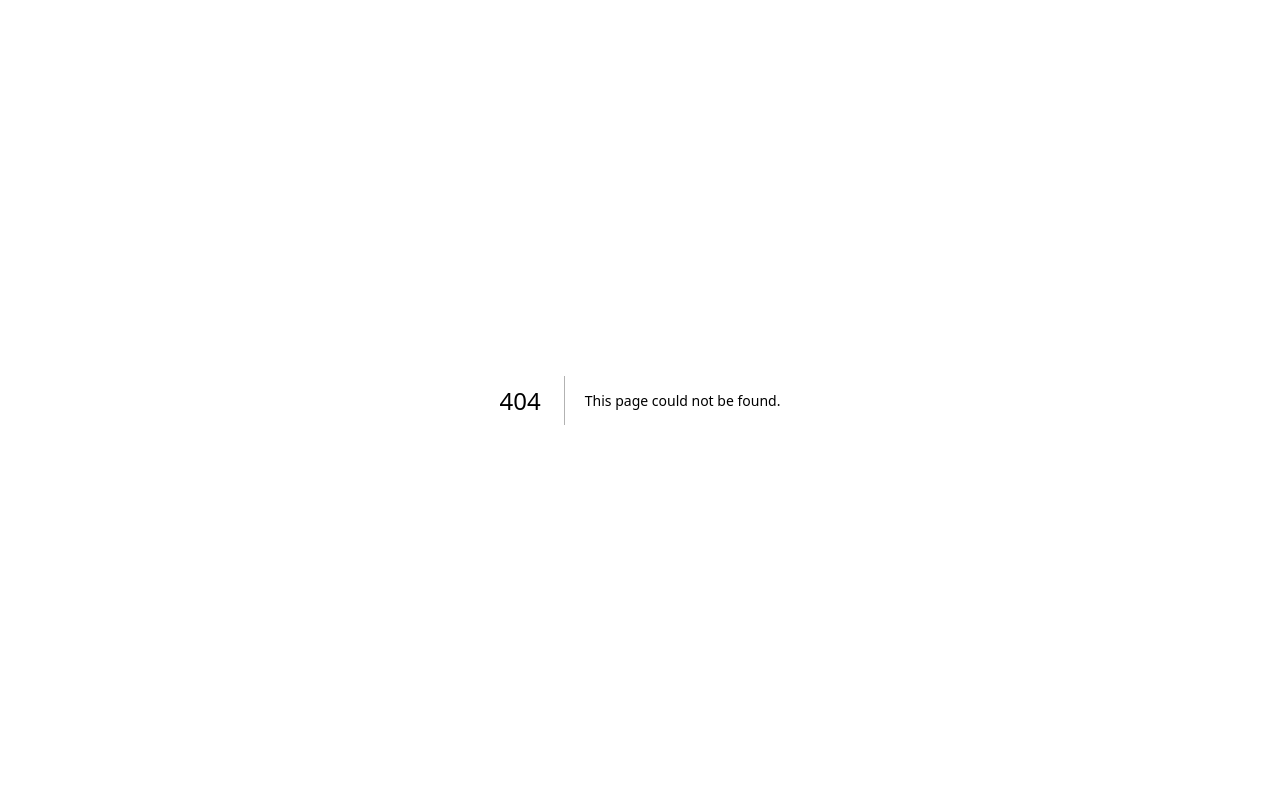
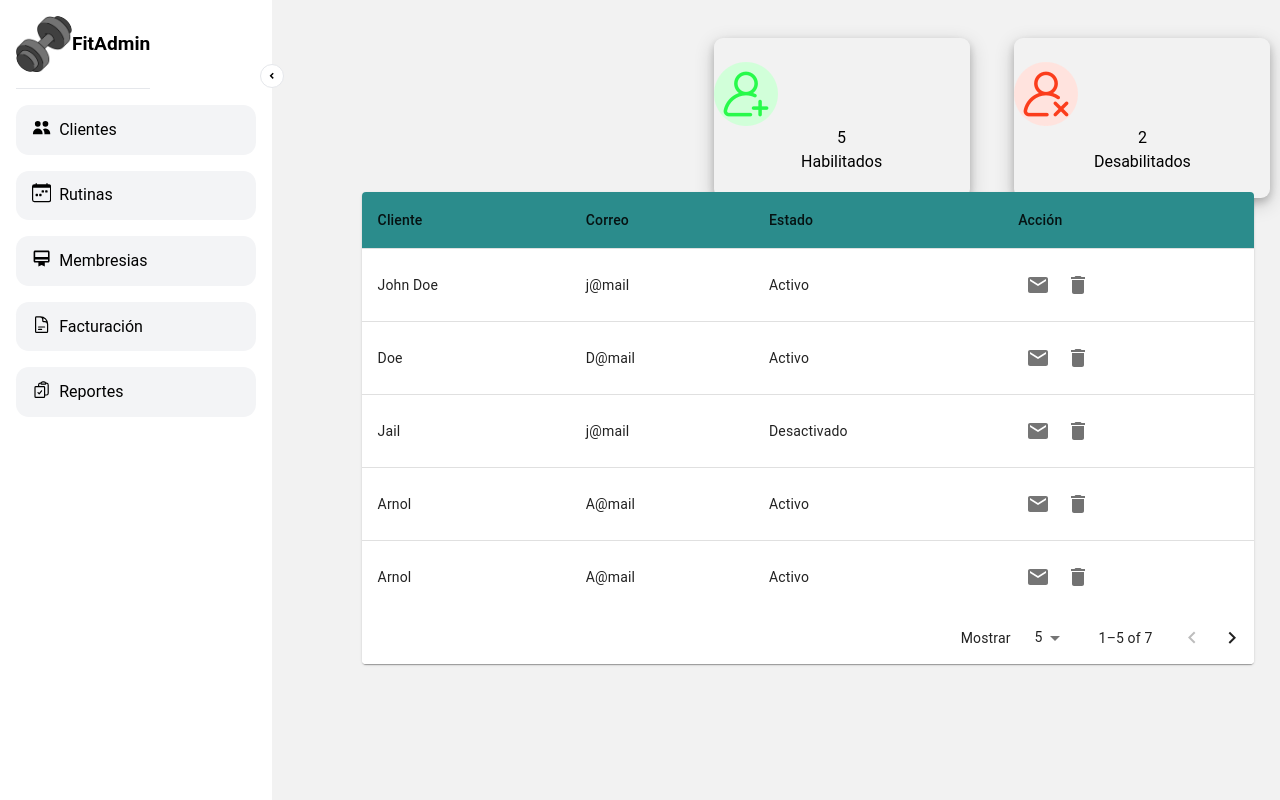
Before and after one commit to M3lanyM/Project_FitAdmin, a Next.js app: page /indexClient in a window 1280 px wide. Before the commit this address had no page. Built offline with nearby package versions, Linux system fonts and the light colour scheme.

Commit message:
TableClient

```diff
--- a/src/components/Sidebar.tsx
+++ b/src/components/Sidebar.tsx
@@ -13,7 +13,7 @@ const sidebarItems = [
 
     {
         name: "Clientes",
-        href: "/client",
+        href: "/indexClient",
         icon: HiUsers,
     },
     {
--- a/src/components/TableClient.tsx
+++ b/src/components/TableClient.tsx
@@ -9,8 +9,10 @@ import TableRow from '@mui/material/TableRow';
 import TablePagination from '@mui/material/TablePagination';
 import IconButton from '@mui/material/IconButton';
 import DeleteIcon from '@mui/icons-material/Delete';
+import EmailIcon from '@mui/icons-material/Email';
 
-interface TableData {
+
+export interface TableData {
   id: number;
   name: string;
   mail: string;
@@ -21,16 +23,17 @@ interface Props {
   data?: TableData[];
 }
 
-const initialData: TableData[] = [
+export const initialData: TableData[] = [
   { id: 1, name: 'John Doe', mail: 'j@mail', state: 'Activo' },
   { id: 2, name: 'Doe', mail: 'D@mail', state: 'Activo' },
   { id: 3, name: 'Jail', mail: 'j@mail', state: 'Desactivado' },
+  { id: 4, name: 'Arnol', mail: 'A@mail', state: 'Activo' },
   { id: 4, name: 'Arnol', mail: 'A@mail', state: 'Activo' },
   { id: 3, name: 'Jail', mail: 'j@mail', state: 'Desactivado' },
   { id: 4, name: 'Arnol', mail: 'A@mail', state: 'Activo' },
 ];
 
-const TableWithPagination: React.FC<Props> = ({ data }) => {
+const TableClient: React.FC<Props> = ({ data }) => {
   const [page, setPage] = useState(0);
   const [rowsPerPage, setRowsPerPage] = useState(5);
 
@@ -59,18 +62,23 @@ const TableWithPagination: React.FC<Props> = ({ data }) => {
         <TableBody>
           {tableData.slice(page * rowsPerPage, page * rowsPerPage + rowsPerPage).map((row) => (
             <TableRow key={row.id} className="tableClient-row">
-              <TableCell>{row.name}</TableCell>
-              <TableCell>{row.mail}</TableCell>
-              <TableCell>{row.state}</TableCell>
-              <TableCell>
+              <TableCell className="tableClient-cell">{row.name}</TableCell>
+              <TableCell className="tableClient-cell">{row.mail}</TableCell>
+              <TableCell className="tableClient-cell">{row.state}</TableCell>
+              <TableCell className="tableClient-cell">
+                <IconButton>
+                  <EmailIcon className="email-icon" />
+                </IconButton>
                 <IconButton>
                   <DeleteIcon className="delete-icon" />
                 </IconButton>
+
               </TableCell>
             </TableRow>
           ))}
         </TableBody>
       </Table>
+      <div className="pagination-container">
         <TablePagination
           rowsPerPageOptions={[5, 10, 25]}
           component="div"
@@ -87,8 +95,9 @@ const TableWithPagination: React.FC<Props> = ({ data }) => {
             className: 'pagination-button'
           }}
         />
+      </div>
     </TableContainer>
   );
 };
 
-export default TableWithPagination;
+export default TableClient;
--- a/src/pages/client.tsx
+++ /dev/null
@@ -1,11 +0,0 @@
-import React from 'react';
-import BaseLayout from "@/components/BaseLayout";
-import TableWithPagination from '@/components/TableClient';
-
-export default function ClientPage() {
-    return (
-      <BaseLayout>
-        <TableWithPagination />
-      </BaseLayout>
-    );
-  }
--- /dev/null
+++ b/src/pages/indexClient.tsx
@@ -0,0 +1,39 @@
+import React from 'react';
+import BaseLayout from "@/components/BaseLayout";
+import TableClient, { initialData, TableData } from '@/components/TableClient';
+
+export default function ClientPage() {
+  const activeClientsCount = calculateActiveClientsCount();
+  const deactiveClientsCount = calculateDeactivateClientsCount();
+
+
+  return (
+    <BaseLayout>
+    <div className='h'>
+
+        <div className="Habilitados">
+          <img className="service-img2" src="/img/enabled.png" />
+          <p>{`${activeClientsCount}`}</p>
+          <h1>Habilitados</h1>
+        </div>
+
+        <div className="Desabilitados">
+          <img className="service-img2" src="/img/disabled.png" />
+          <p>{`${deactiveClientsCount}`}</p>
+          <h1>Desabilitados</h1>
+        </div>
+</div>
+      <TableClient data={initialData} />
+    </BaseLayout>
+  );
+}
+
+function calculateActiveClientsCount() {
+  const activeClients = initialData.filter(client => client.state === 'Activo');
+  return activeClients.length;
+}
+
+function calculateDeactivateClientsCount() {
+  const deactivateClients = initialData.filter(client => client.state === 'Desactivado');
+  return deactivateClients.length;
+}
--- a/src/styles/globals.css
+++ b/src/styles/globals.css
@@ -9,7 +9,7 @@
 }
 
 body {
-  background-color:  #F2F2F2;
+  background-color: #F2F2F2;
   font-family: "Roboto", sans-serif;
 }
 
@@ -17,12 +17,19 @@ body {
 /*Tabla cliente*/
 .tableClient-container {
   width: 80%;
-  height: 65%;
+  height: 59%;
   margin: 1% 2%;
+  margin-top: 15%;
 }
 
 .tableClient {
   width: 100%;
+}
+
+.tableClient-cell {
+  padding: 5px 16px;
+  text-align: center;
+
 }
 
 .tableClient-header-row {
@@ -30,11 +37,21 @@ body {
   position: sticky;
   top: 0;
   z-index: 1;
+  color: white;
+
 }
+
 .tableClient-header-cell {
   color: white;
   font-weight: bold;
+  text-align: center;
 }
+
+.tableClient-row {
+  padding: 8px 16px;
+
+}
+
 .tableClient-row:hover {
   background-color: #f2f2f2;
 }
@@ -42,11 +59,52 @@ body {
 .delete-icon {
   color: #727272;
 }
+
 .MuiTablePagination-select {
-  border: 2px solid #A1A626; /* Cambia el color a verde o el color deseado */
+  border: 2px solid #A1A626;
   border-radius: 10px;
 }
+
 .pagination-button {
   color: #A1A626;
 }
+
+.pagination-container {
+  position: sticky;
+  bottom: 0;
+  background-color: white;
+  z-index: 1;
+}
+
 /*Tabla cliente*/
+
+
+.Habilitados {
+  align-content: center;
+  text-align: center;
+  position: absolute;
+  width: 20%;
+  height: 20%;
+  margin-left: 32%;
+  margin-top: 3%;
+  background-color: #F2F2F2;
+  border-radius: 9px;
+  box-shadow: 0 4px 8px 0 rgba(0, 0, 0, 0.2), 0 6px 20px 0 rgba(0, 0, 0, 0.19);
+}
+
+.Desabilitados{
+  align-content: center;
+  text-align: center;
+  position: absolute;
+  width: 20%;
+  height: 20%;
+  margin-left: 55.5%;
+  margin-top: 3%;
+  background-color: #F2F2F2;
+  border-radius: 9px;
+  box-shadow: 0 4px 8px 0 rgba(0, 0, 0, 0.2), 0 6px 20px 0 rgba(0, 0, 0, 0.19);
+}
+.h{
+  display: flex;
+
+}
--- a/src/styles/login.css
+++ b/src/styles/login.css
@@ -101,10 +101,6 @@ label {
     background-color: #f0f0f0;
 }
 
-
-
-
-
 /*Botones*/
 .btnLogin {
     width: 55%;
```
Also changed, not shown: public/img/disabled.png (added), public/img/enabled.png (added). Lines whose indentation alone changed are shown as unchanged.
